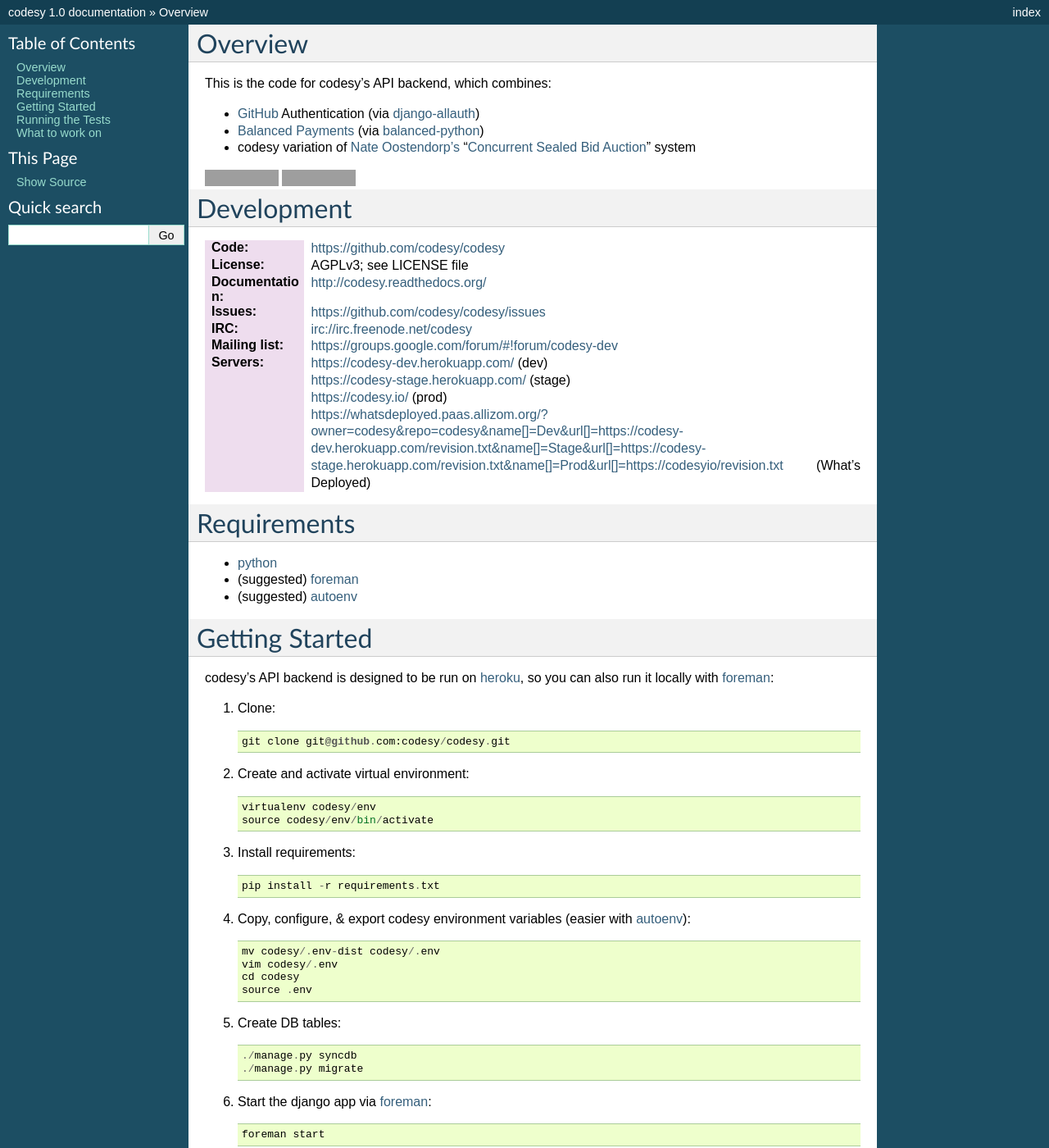
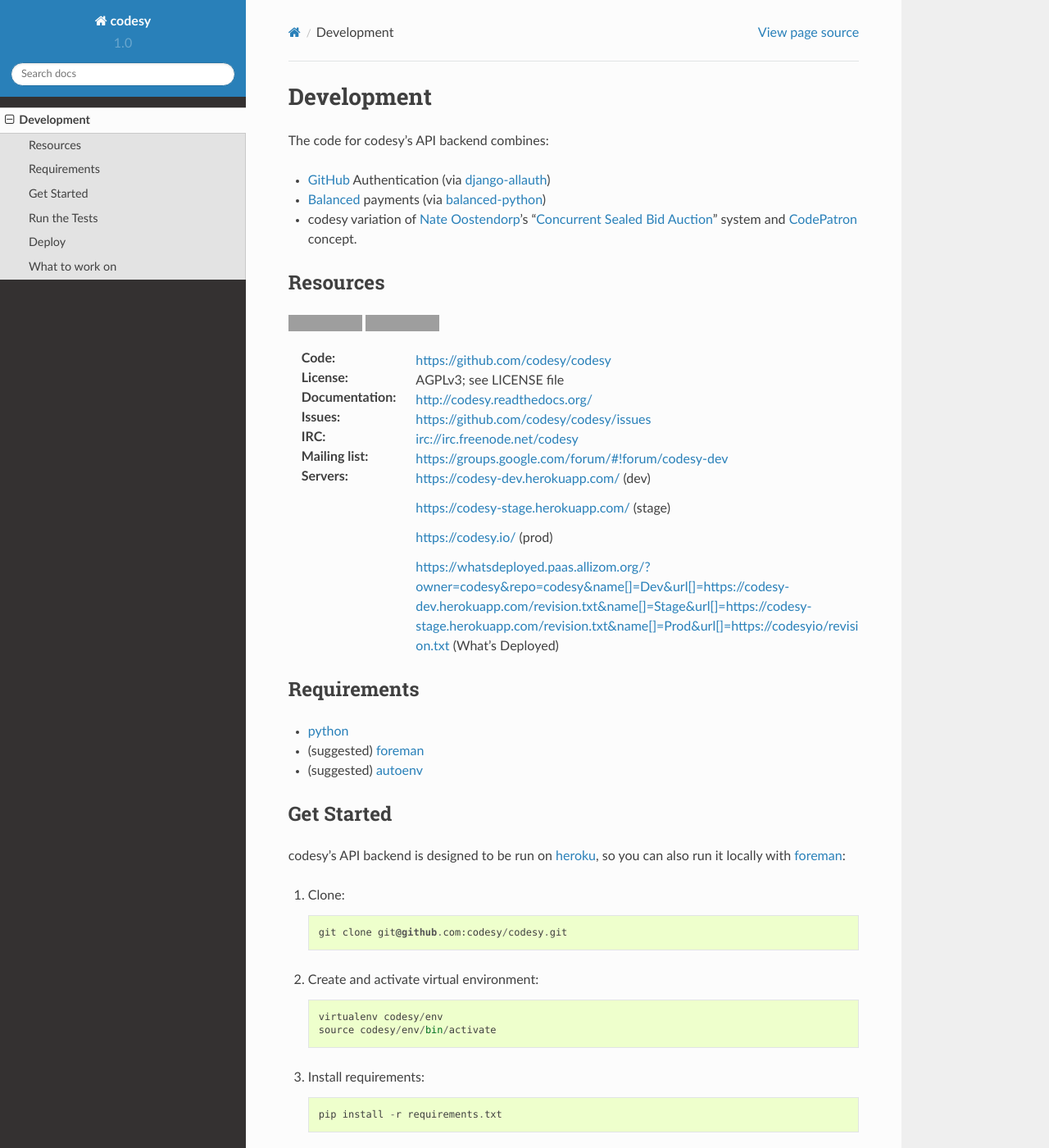
Before and after one commit to codesy/codesy, a Sphinx documentation site: the page built from docs/development.rst, in a window 1280 px wide and 1400 px high. Shown: the whole window at 82% size. Built offline with Sphinx 7.4.7 and the Read the Docs theme 2.0.0, drawn with Linux system fonts in a browser that asks for light colours; some of the changed text lies outside the part shown; grey boxes are pictures that could not be loaded.

Commit message:
another docs update

```diff
--- a/docs/conf.py
+++ b/docs/conf.py
@@ -98,7 +98,12 @@
 
 # The theme to use for HTML and HTML Help pages.  See the documentation for
 # a list of builtin themes.
-html_theme = 'default'
+on_rtd = os.environ.get('READTHEDOCS', None) == 'True'
+
+if not on_rtd:
+    import sphinx_rtd_theme
+    html_theme = 'sphinx_rtd_theme'
+    html_theme_path = [sphinx_rtd_theme.get_html_theme_path()]
 
 # Theme options are theme-specific and customize the look and feel of a theme
 # further.  For a list of options available for each theme, see the
--- a/docs/development.rst
+++ b/docs/development.rst
@@ -1,12 +1,23 @@
-Overview
-========
+Development
+===========
 
-This is the code for codesy's API backend, which combines:
+The code for codesy's API backend combines:
 
-* `GitHub <https://github.com/>`_ Authentication (via `django-allauth <https://github.com/pennersr/django-allauth>`_)
-* `Balanced Payments <http://balancedpayments.com/>`_ (via `balanced-python <https://github.com/balanced/balanced-python>`_)
-* codesy variation of `Nate Oostendorp's <http://oostendorp.net/>`_ "`Concurrent Sealed Bid Auction`_" system
+* `GitHub`_ Authentication (via `django-allauth`_)
+* `Balanced`_ payments (via `balanced-python`_)
+* codesy variation of `Nate Oostendorp`_'s "`Concurrent Sealed Bid Auction`_"
+  system and `CodePatron`_ concept.
 
+.. _GitHub: https://github.com/
+.. _django-allauth: https://github.com/pennersr/django-allauth
+.. _Balanced: http://balancedpayments.com/
+.. _balanced-python: https://github.com/balanced/balanced-python
+.. _Nate Oostendorp: http://oostendorp.net/
+.. _Concurrent Sealed Bid Auction: https://docs.google.com/document/d/1dKYFRTUU6FsX6V4PtWILwN3jkzxiQtbyFQXG75AA4jU/preview
+.. _CodePatron: https://docs.google.com/document/d/1fdTM7WqGzUtAN8Hd3aRfXR1mHcAG-WsH6JSwxOqcGqY/preview
+
+Resources
+---------
 .. image:: https://travis-ci.org/codesy/codesy.png?branch=master
    :target: https://travis-ci.org/codesy/codesy
    :alt: Travis-CI Build Status
@@ -34,16 +42,17 @@
 
 
 Requirements
-============
+------------
 
 * `python`_
 * (suggested) `foreman`_
 * (suggested) `autoenv`_
 
-Getting Started
-===============
 
-codesy's API backend is designed to be run on `heroku <https://www.heroku.com/>`_, so you can also run it locally with `foreman`_:
+Get Started
+-----------
+
+codesy's API backend is designed to be run on `heroku`_, so you can also run it locally with `foreman`_:
 
 #. Clone::
 
@@ -77,22 +86,27 @@
 .. _python: https://www.python.org/
 .. _foreman: https://github.com/ddollar/foreman
 .. _autoenv: https://github.com/kennethreitz/autoenv
-.. _Concurrent Sealed Bid Auction: https://docs.google.com/document/d/1dKYFRTUU6FsX6V4PtWILwN3jkzxiQtbyFQXG75AA4jU/preview
 .. _ReadTheDocs: http://codesy.readthedocs.org/en/latest/development.html
 
-Running the Tests
-=================
-
-A great way to check that everything really is working is to run the test
-suite.
+Run the Tests
+-------------
 
 Running the test suite is easy::
 
     ./manage.py test -s --noinput --logging-clear-handlers
 
+Deploy
+------
+
+TODO: Fill in deployment steps for `heroku`_
+
 What to work on
-===============
+---------------
+
+We have `Issues`_.
 
 If you are an active codesy user, we love getting pull requests that "`scratch your own itch`_" and help the entire codesy community.
 
 .. _scratch your own itch: https://gettingreal.37signals.com/ch02_Whats_Your_Problem.php
+.. _heroku: https://www.heroku.com/
+.. _Issues: https://github.com/codesy/codesy/issues
```
Also changed, not shown: other parts of docs/development.rst (+0 -3 lines), docs/index.rst (+5 -2 lines).
